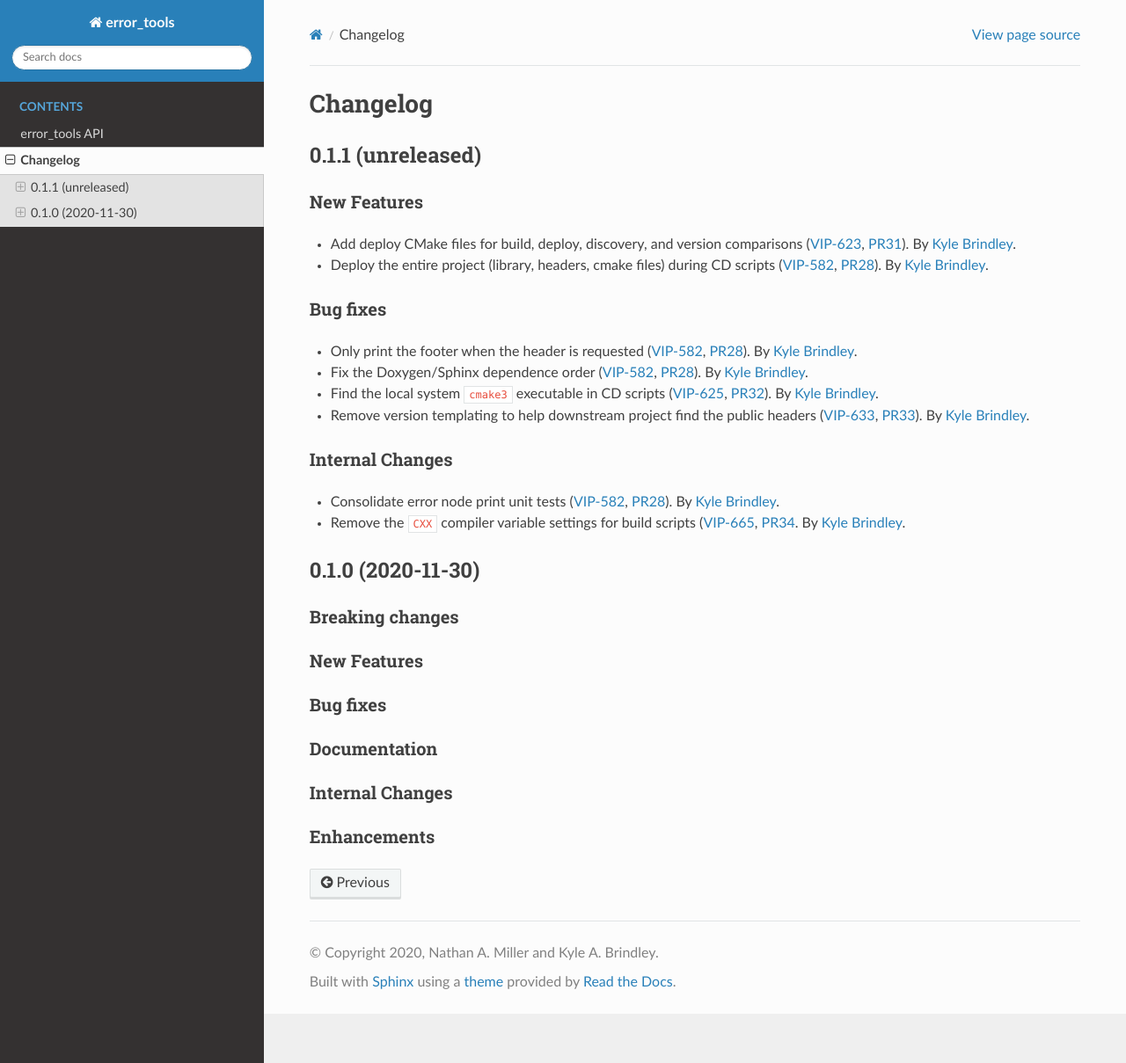
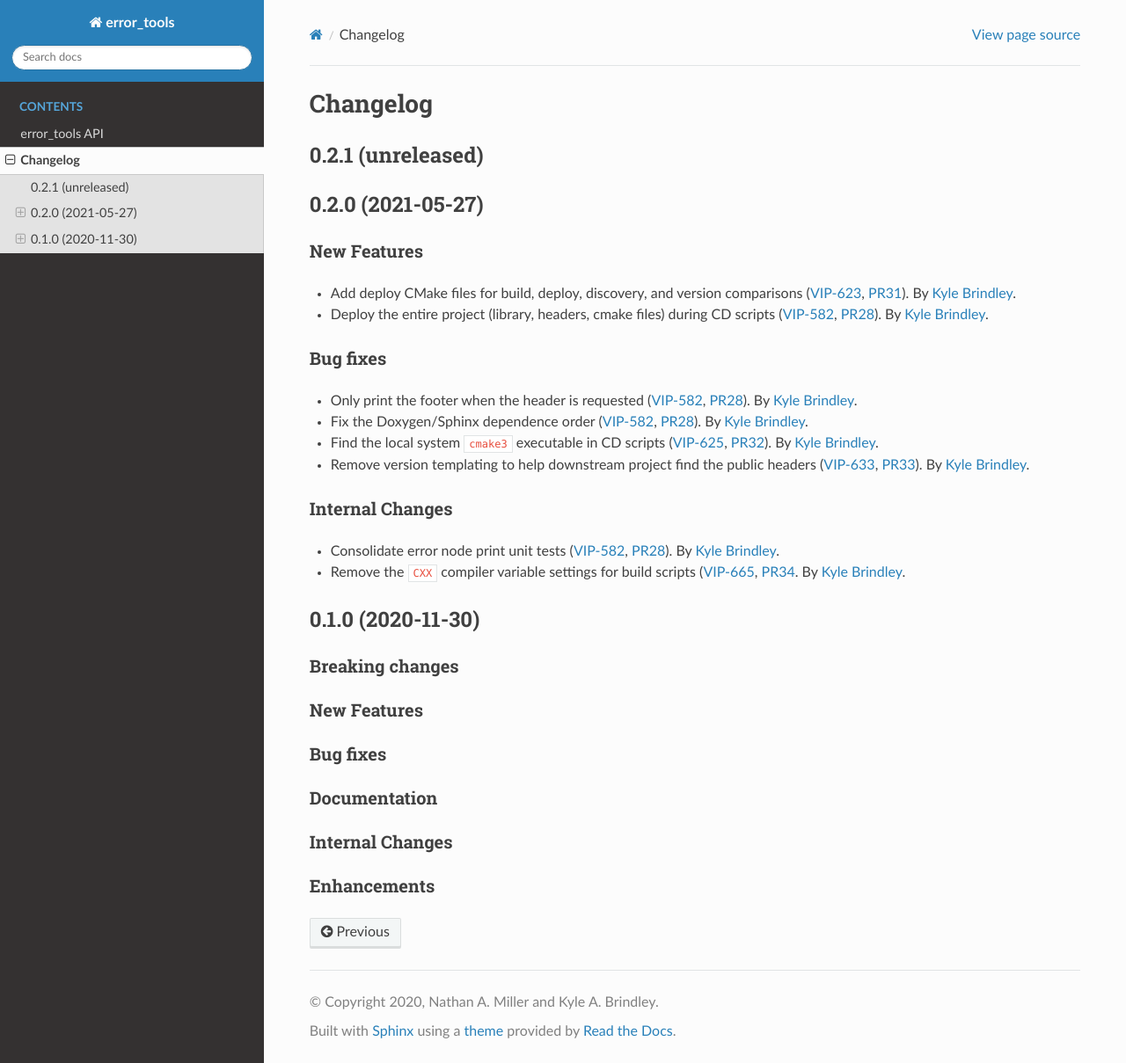
Before and after one commit to lanl/tardigrade-error-tools, a Sphinx documentation site: the page built from docs/changelog.rst, in a window 1280 px wide and 1209 px high. Shown: the whole window at 88% size. Built offline with Sphinx 7.4.7 and the Read the Docs theme 2.0.0, drawn with Linux system fonts in a browser that asks for light colours.

Commit message:
REL: minor version bump for production release

```diff
--- a/CMakeLists.txt
+++ b/CMakeLists.txt
@@ -1,6 +1,6 @@
 #===================================================================================================== PROJECT SETUP ===
-cmake_minimum_required (VERSION 3.14)
-project (error_tools VERSION 0.1.0)
+cmake_minimum_required(VERSION 3.14)
+project(error_tools VERSION 0.2.0)
 enable_testing()
 
 # Set common project paths relative to project root directory
--- a/docs/changelog.rst
+++ b/docs/changelog.rst
@@ -1,11 +1,18 @@
 .. _changelog:
+
 
 #########
 Changelog
 #########
 
+
 ******************
-0.1.1 (unreleased)
+0.2.1 (unreleased)
+******************
+
+
+******************
+0.2.0 (2021-05-27)
 ******************
 
 New Features
@@ -29,6 +36,7 @@ Internal Changes
 - Remove the ``CXX`` compiler variable settings for build scripts (:jira:`665`,
   :pull:`34`. By `Kyle Brindley`_.
 
+
 ******************
 0.1.0 (2020-11-30)
 ******************
```
